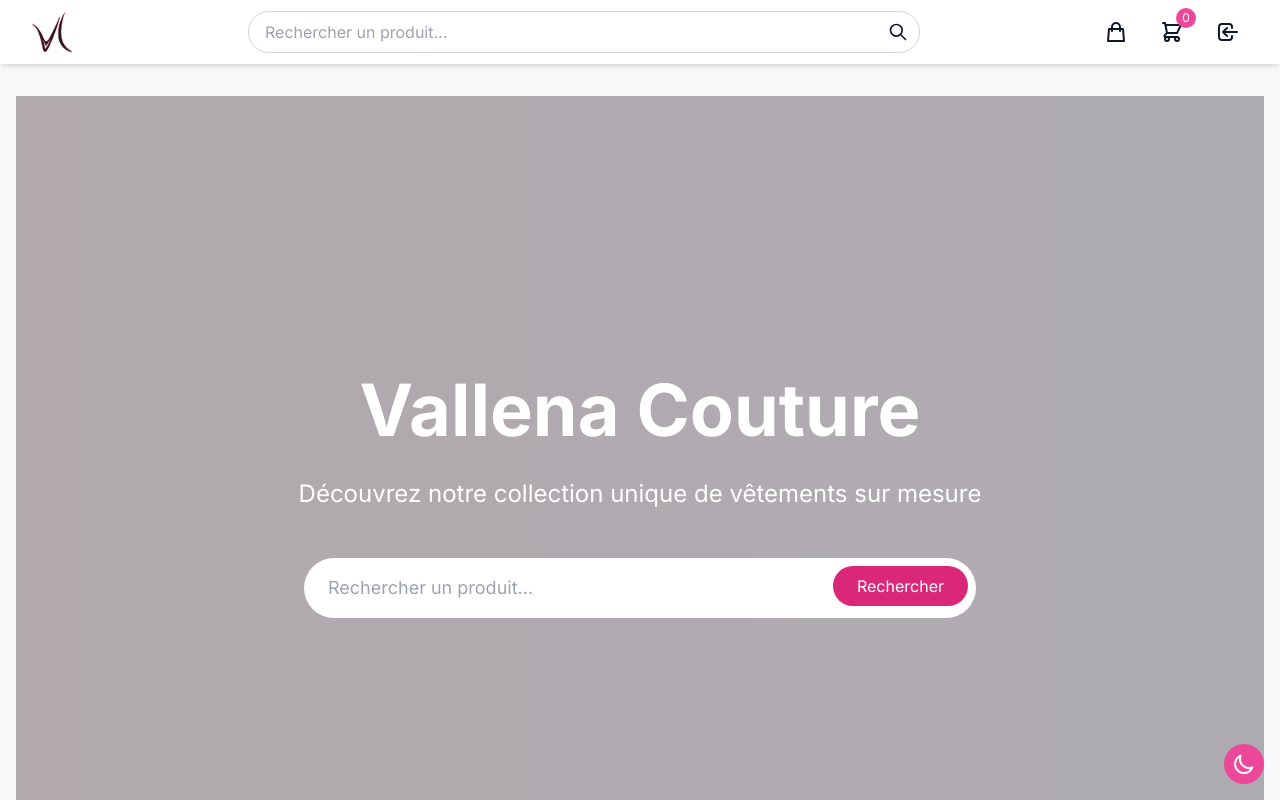
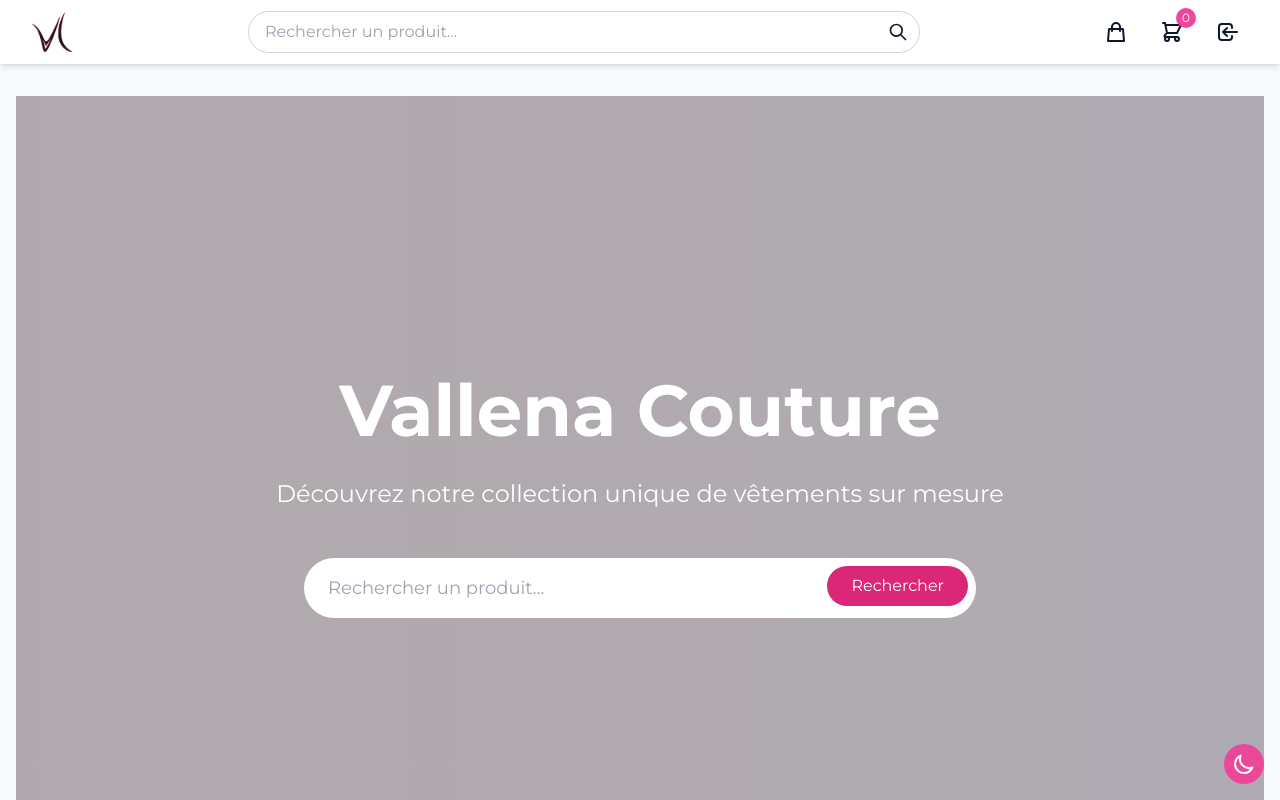
Before and after one commit to Benji-devw/vallena_client, a Next.js app: page / in a window 1280 px wide. Shown: the top 800 px of the page. Built offline with nearby package versions, Linux system fonts and the light colour scheme; no server answers.

Commit message:
ui/add font openSans & clean shop filters

```diff
--- a/src/app/globals.css
+++ b/src/app/globals.css
@@ -1,31 +1,6 @@
 @tailwind base;
 @tailwind components;
 @tailwind utilities;
-
-/* Font Sansation */
-@font-face {
-  font-family: 'Sansation-re';
-  src: url('/fonts/Sansation/Sansation-Regular.ttf') format('truetype');
-  font-weight: normal;
-  font-style: normal;
-  font-display: swap;
-}
-
-@font-face {
-  font-family: 'Sansation';
-  src: url('/fonts/Sansation/Sansation-Bold.ttf') format('truetype');
-  font-weight: bold;
-  font-style: normal;
-  font-display: swap;
-}
-
-@font-face {
-  font-family: 'Sansation';
-  src: url('/fonts/Sansation/Sansation-Light.ttf') format('truetype');
-  font-weight: 300;
-  font-style: normal;
-  font-display: swap;
-}
 
 @layer base {
 :root {
@@ -51,7 +26,6 @@
 @layer base {
   body {
     @apply bg-white dark:bg-dark-900 text-dark-900 dark:text-white font-sans;
-    font-family: 'Sansation-re', sans-serif;
   }
 }
 
@@ -69,8 +43,10 @@
            focus:outline-none focus:ring-2 focus:ring-primary-500 dark:focus:ring-primary-400
            bg-white dark:bg-dark-800 text-dark-900 dark:text-white;
   }
+  .range {
+    @apply w-full h-2 bg-gray-200 rounded-lg appearance-none cursor-pointer dark:bg-gray-700;
+  }
+  .label {
+    @apply text-sm font-medium text-gray-700 dark:text-gray-300 mb-1;
+  }
 }
-
-/* body {
-  font-family: 'Sansation-re' !important;
-} */
--- a/src/app/layout.tsx
+++ b/src/app/layout.tsx
@@ -1,15 +1,28 @@
 import type { Metadata } from "next";
-import { Inter } from "next/font/google";
+import { Inter, Montserrat, Open_Sans } from "next/font/google";
 import "./globals.css";
 import Header from "@/components/layout/Header";
 import ThemeToggle from "@/components/ThemeToggle";
 
 const inter = Inter({ subsets: ["latin"] });
+const montserrat = Montserrat({
+  subsets: ["latin"],
+  variable: '--font-montserrat',
+});
+const opensans = Open_Sans({ subsets: ["latin"],
+  variable: '--font-open-sans',
+ });
 
 export const metadata: Metadata = {
   title: "Vallena - Boutique de vêtements",
   description: "Boutique en ligne de vêtements sur mesure",
+  icons: {
+    icon: '/Logo-Vallena.png',
+    shortcut: '/Logo-Vallena.png',
+    apple: '/Logo-Vallena.png',
+  },
 };
+
 
 export default function RootLayout({
   children,
@@ -18,7 +31,7 @@
 }) {
   return (
     <html lang="fr" suppressHydrationWarning>
-      <body className={`${inter.className} min-h-screen bg-gray-50 dark:bg-dark-900 text-dark-900 dark:text-white transition-colors duration-200`}>
+      <body className={`${montserrat.className} ${opensans.variable} min-h-screen bg-gray-50 dark:bg-dark-900 text-dark-900 dark:text-white transition-colors duration-200`}>
         <Header />
         <main className="container mx-auto px-4 py-8">
         {children}
--- a/src/components/shop/Filters.tsx
+++ b/src/components/shop/Filters.tsx
@@ -113,9 +113,8 @@
     router.replace('/shop', { scroll: false });
   };
 
-  console.log('colors', colors);
   return (
-    <div className="bg-white dark:bg-dark-800 rounded-lg shadow-sm p-4">
+    <div className="sticky top-20 bg-white dark:bg-dark-800 rounded-lg shadow-sm p-4">
       <div className="flex items-center justify-between mb-4">
         <h2 className="text-lg font-semibold text-gray-900 dark:text-white">Filtres</h2>
         <div className="flex items-center space-x-2">
@@ -142,7 +141,7 @@
       <div className={`space-y-4 ${isOpen ? 'block' : 'hidden lg:block'}`}>
         {/* Catégories */}
         <div>
-          <label className="block text-sm font-medium text-gray-700 dark:text-gray-300 mb-1">
+          <label className="label">
             Catégorie
           </label>
           <select
@@ -161,7 +160,7 @@
 
         {/* Matter */}
         <div>
-          <label className="block text-sm font-medium text-gray-700 dark:text-gray-300 mb-1">
+          <label className="label">
             Matière
           </label>
           <select
@@ -191,7 +190,7 @@
               {isColorExpanded ? 'Réduire' : 'Voir plus'}
             </button>
           </div>
-          {/* <select
+          <select
             value={filters.color}
             onChange={(e) => handleFilterChange('color', e.target.value)}
             className="input"
@@ -202,7 +201,7 @@
                 {color.name}
               </option>
             ))}
-          </select> */}
+          </select>
           <div className={`flex flex-wrap gap-2 mt-2 ${isColorExpanded ? 'block' : 'hidden'}`}>
             {colors.map(color => (
               <button
@@ -238,7 +237,7 @@
 
         {/* Price */}
         <div>
-          <label className="block text-sm font-medium text-gray-700 dark:text-gray-300 mb-1">
+          <label className="label">
             Fourchette de prix
           </label>
           <div className="space-y-4">
@@ -252,12 +251,12 @@
                 min="0"
                 max="200"
                 step="10"
-                value={filters.minPrice}
+                value={filters.minPrice || 0}
                 onChange={(e) => handleFilterChange('minPrice', e.target.value)}
-                className="w-full h-2 bg-gray-200 rounded-lg appearance-none cursor-pointer dark:bg-gray-700"
+                className="range"
               />
               <div className="text-xs text-gray-500 dark:text-gray-400 mt-1">
-                {filters.minPrice}€
+                {filters.minPrice || 0}€
               </div>
             </div>
 
@@ -271,12 +270,12 @@
                 min="0"
                 max="300"
                 step="10"
-                value={filters.maxPrice}
+                value={filters.maxPrice || 300}
                 onChange={(e) => handleFilterChange('maxPrice', e.target.value)}
-                className="w-full h-2 bg-gray-200 rounded-lg appearance-none cursor-pointer dark:bg-gray-700"
+                className="range"
               />
               <div className="text-xs text-gray-500 dark:text-gray-400 mt-1">
-                {filters.maxPrice}€
+                {filters.maxPrice || 300}€
               </div>
             </div>
           </div>
--- a/src/components/shop/SortBy.tsx
+++ b/src/components/shop/SortBy.tsx
@@ -100,7 +100,7 @@
         </button>
       </div>
 
-      <div className={`flex flex-wrap gap-2 ${isOpen ? 'block' : 'hidden lg:flex'}`}>
+      <div className={`flex justify-end gap-2 ${isOpen ? 'block' : 'hidden lg:flex'}`}>
         <button onClick={() => handleSort('priceAsc')} className={getButtonClass('priceAsc')}>
           <ArrowUp className="h-3 w-3" />
           Prix croissant
--- a/src/services/api/productService.ts
+++ b/src/services/api/productService.ts
@@ -99,7 +99,7 @@
   },
 
   async getCategories(): Promise<Category[]> {
-    console.log('🔍 getCategories');
+    // console.log('🔍 getCategories');
     try {
       const response = await axios.get(`${API_URL}/shop/categories`);
       return response.data;
@@ -110,7 +110,6 @@
   },
 
   async getMatters(): Promise<Matter[]> {
-    console.log('🔍 getMatters');
     try {
       const response = await axios.get(`${API_URL}/shop/matters`);
       return response.data;
@@ -121,7 +120,7 @@
   },
 
   async getColors(): Promise<Color[]> {
-    console.log('🔍 getColors');
+    // console.log('🔍 getColors');
     try {
       const response = await axios.get(`${API_URL}/shop/colors`);
       return response.data;
```
